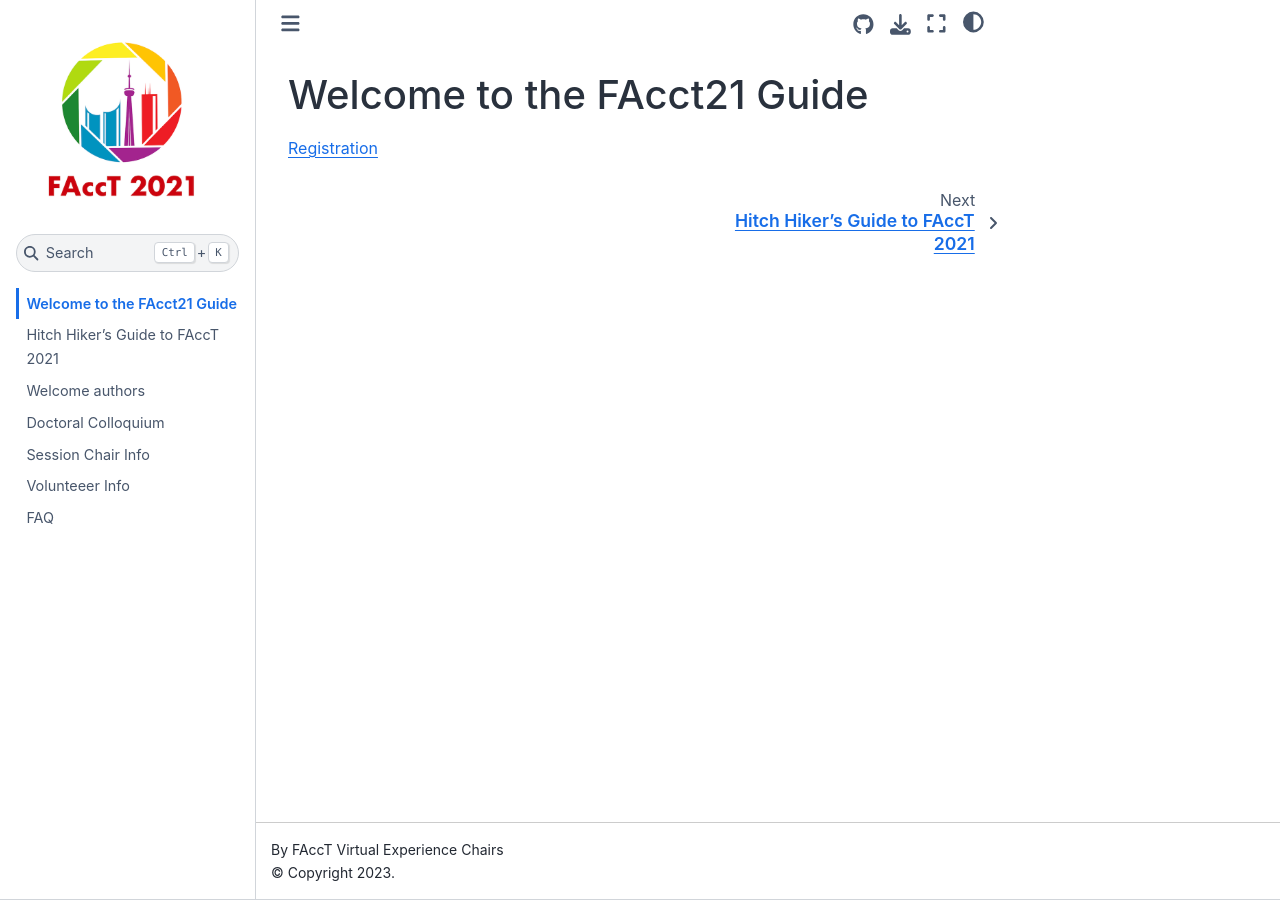
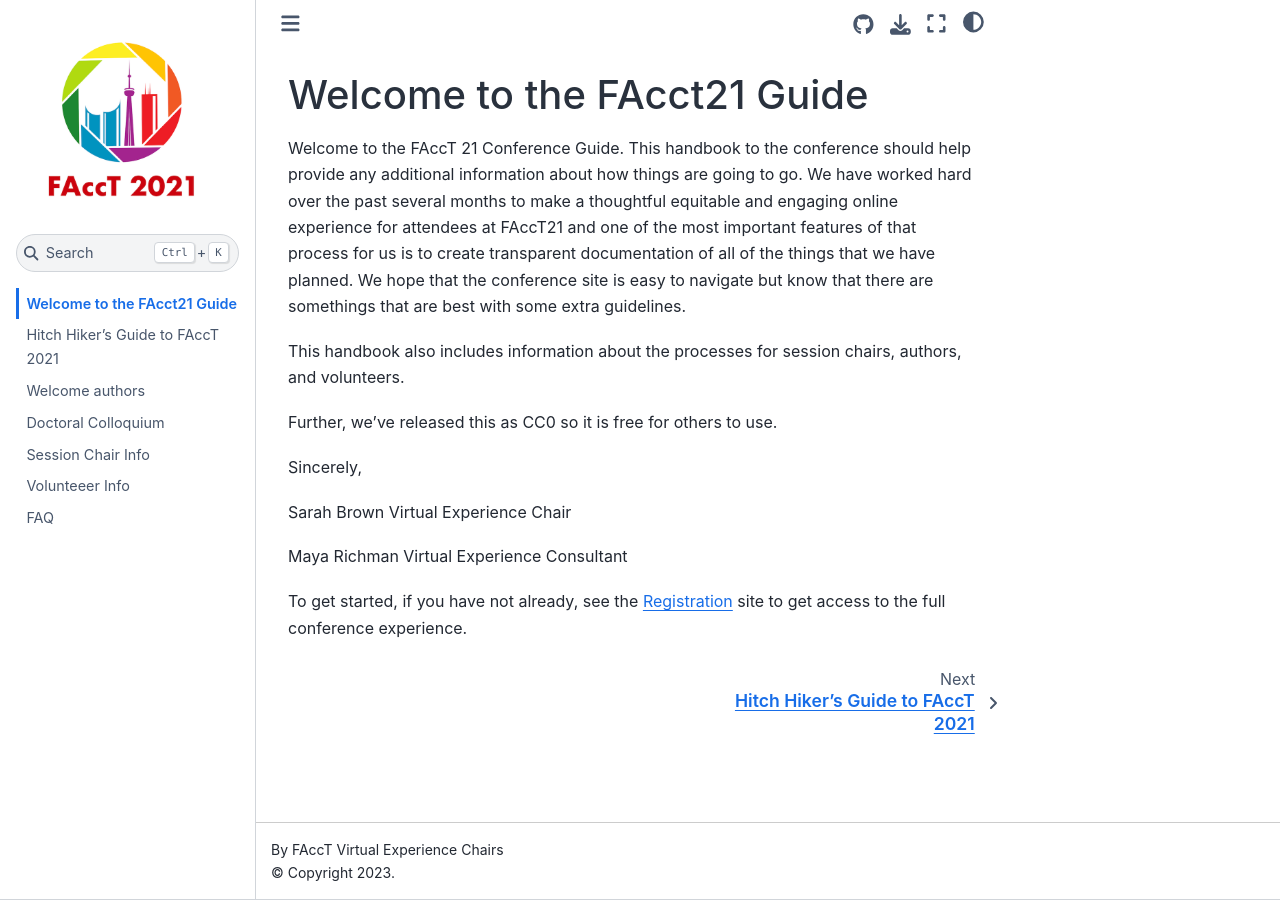
Before and after one commit to Facct22guide/Facct22guide.github.io, a Jupyter Book: the page built from welcome.md, in a window 1280 px wide. Built offline with Jupyter Book 1.0.4 settings and Sphinx 7.4.7 and the Sphinx Book theme 1.1.4, drawn with Linux system fonts in a browser that asks for light colours.

Commit message:
welcme letter draft

```diff
--- a/welcome.md
+++ b/welcome.md
@@ -1,7 +1,31 @@
 # Welcome to the FAcct21 Guide
 
+Welcome to the FAccT 21 Conference Guide.  This handbook to the conference should
+help provide any additional information about how things are going to go. We have
+worked hard over the past several months to make a thoughtful equitable and
+engaging online experience for attendees at FAccT21 and one of the most important
+features of that process for us is to create transparent documentation of all
+of the things that we have planned.  We hope that the conference site is easy to
+navigate but know that there are somethings that are best with some extra guidelines.
 
-[Registration](https://facctconference.org/2021/registration.html)
+This handbook also includes information about the processes for session chairs,
+authors, and volunteers.
+
+Further, we've released this as CC0 so it is free for others to use.
+
+
+Sincerely,
+
+Sarah Brown
+Virtual Experience Chair
+
+Maya Richman
+Virtual Experience Consultant
+
+
+
+
+To get started, if you have not already, see the [Registration](https://facctconference.org/2021/registration.html) site to get access to the full conference experience.
 
 
 
```
